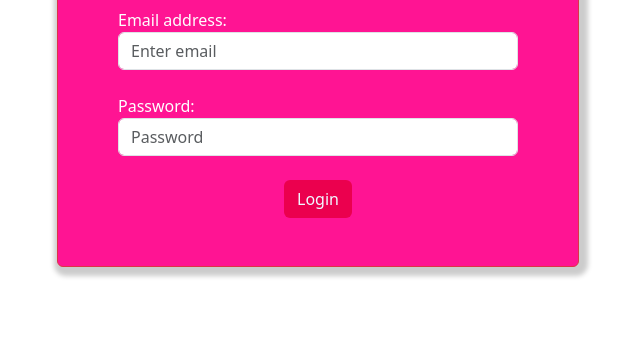
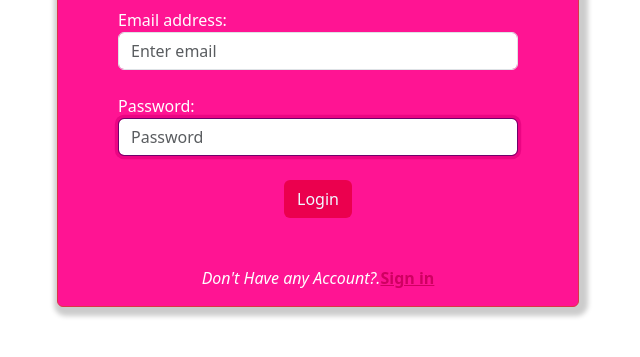
Before and after one commit to Janardhannaik/Online-Shopping-Swiffy, a plain HTML site: page index.html in a window 1280 px wide. In both pictures the pointer is over the input "Password:". Shown: the part 175-532 px from the top of the page, without its empty margins (322-962 px from the left). Drawn offline with nearby package versions, Linux system fonts and the light colour scheme.

Commit message:
login updated

```diff
--- a/index.html
+++ b/index.html
@@ -42,6 +42,28 @@
         ); /* Change to the color you want for active and hover states */
         box-shadow: 0 0 0 0.2rem rgba(230, 0, 127, 0.767); /* Change to the color you want for the shadow */
       }
+      #loginPassword:focus,
+      #loginPassword:hover {
+        border-color: hsl(
+          303,
+          100%,
+          22%
+        ); /* Change to the color you want for active and hover states */
+        box-shadow: 0 0 0 0.2rem rgba(230, 0, 127, 0.767); /* Change to the color you want for the shadow */
+      }
+      :focus,
+      #loginEmail:hover {
+        border-color: hsl(
+          303,
+          100%,
+          22%
+        ); /* Change to the color you want for active and hover states */
+        box-shadow: 0 0 0 0.2rem rgba(230, 0, 127, 0.767); /* Change to the color you want for the shadow */
+      }
+      .custom-link {
+        color: rgb(207, 0, 97); /* Change this to the desired color */
+        /* Optional: Removes underline */
+      }
     </style>
     <meta charset="UTF-8" />
     <meta name="viewport" content="width=device-width, initial-scale=1.0" />
@@ -73,6 +95,7 @@
               />
             </div>
             <br />
+
             <div class="form-group mx-5">
               <label for="loginPassword">Password:</label>
               <input
@@ -85,8 +108,17 @@
             </div>
             <div class="d-flex justify-content-center">
               <button type="submit" class="btn mb-5" id="loginSubmit">
-                Login
-              </button>
+                Login</button
+              ><br />
+            </div>
+            <div class="d-flex justify-content-center">
+              <i>Don't Have any Account?.</i>
+
+              <p class="signIn text-dark">
+                <a href="signin.html" class="custom-link" class="custom-link"
+                  ><b>Sign in</b></a
+                >
+              </p>
             </div>
           </form>
         </div>
```
